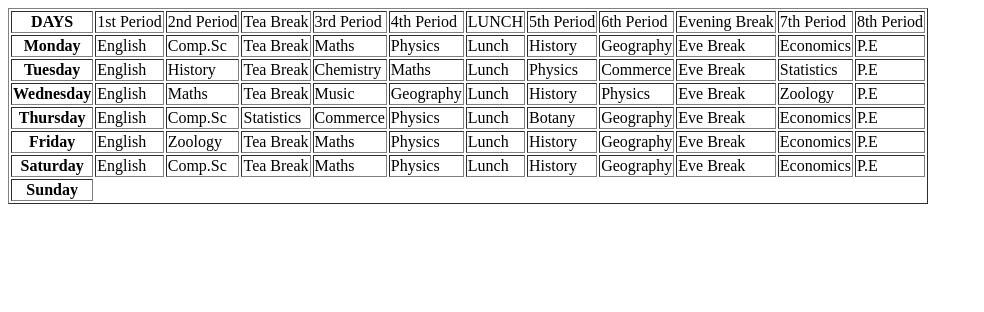
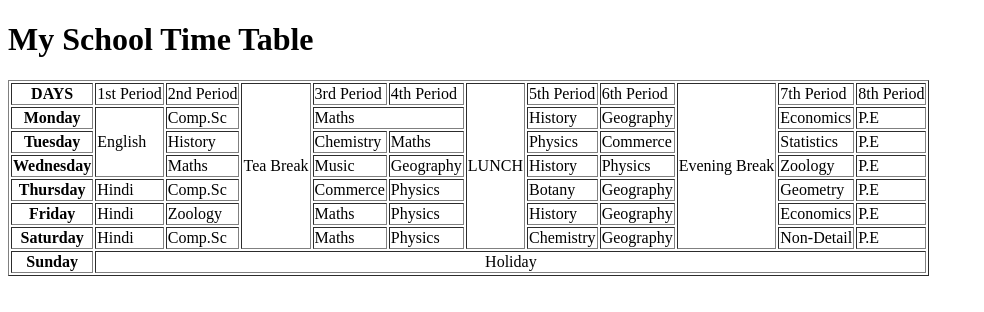
Before and after one commit to arjunultra/ineuron-FSJS2, a plain HTML site: page tables.html in a window 1280 px wide. Shown: the whole page, without its empty margins (0-984 px from the left). Drawn offline with Linux system fonts and the light colour scheme.

Commit message:
Final commit table done

```diff
--- a/tables.html
+++ b/tables.html
@@ -8,108 +8,89 @@
     <link rel="shortcut icon" href="/favicon/favicon.ico" type="image/x-icon" />
   </head>
   <body>
+    <h1>My School Time Table</h1>
     <!-- HTML Table -->
     <table border>
       <tr>
         <th>DAYS</th>
         <td>1st Period</td>
         <td>2nd Period</td>
-        <td>Tea Break</td>
+        <td rowspan="7">Tea Break</td>
         <td>3rd Period</td>
         <td>4th Period</td>
-        <td>LUNCH</td>
+        <td rowspan="7">LUNCH</td>
         <td>5th Period</td>
         <td>6th Period</td>
-        <td>Evening Break</td>
+        <td rowspan="7">Evening Break</td>
         <td>7th Period</td>
         <td>8th Period</td>
       </tr>
       <tr>
         <th>Monday</th>
-        <td>English</td>
+        <td rowspan="3">English</td>
         <td>Comp.Sc</td>
-        <td>Tea Break</td>
-        <td>Maths</td>
-        <td>Physics</td>
-        <td>Lunch</td>
+        <td colspan="2">Maths</td>
         <td>History</td>
         <td>Geography</td>
-        <td>Eve Break</td>
         <td>Economics</td>
         <td>P.E</td>
       </tr>
       <tr>
         <th>Tuesday</th>
-        <td>English</td>
         <td>History</td>
-        <td>Tea Break</td>
         <td>Chemistry</td>
         <td>Maths</td>
-        <td>Lunch</td>
         <td>Physics</td>
         <td>Commerce</td>
-        <td>Eve Break</td>
         <td>Statistics</td>
         <td>P.E</td>
       </tr>
       <tr>
         <th>Wednesday</th>
-        <td>English</td>
         <td>Maths</td>
-        <td>Tea Break</td>
         <td>Music</td>
         <td>Geography</td>
-        <td>Lunch</td>
         <td>History</td>
         <td>Physics</td>
-        <td>Eve Break</td>
         <td>Zoology</td>
         <td>P.E</td>
       </tr>
       <tr>
         <th>Thursday</th>
-        <td>English</td>
+        <td>Hindi</td>
         <td>Comp.Sc</td>
-        <td>Statistics</td>
         <td>Commerce</td>
         <td>Physics</td>
-        <td>Lunch</td>
         <td>Botany</td>
         <td>Geography</td>
-        <td>Eve Break</td>
-        <td>Economics</td>
+        <td>Geometry</td>
         <td>P.E</td>
       </tr>
       <tr>
         <th>Friday</th>
-        <td>English</td>
+        <td>Hindi</td>
         <td>Zoology</td>
-        <td>Tea Break</td>
         <td>Maths</td>
         <td>Physics</td>
-        <td>Lunch</td>
         <td>History</td>
         <td>Geography</td>
-        <td>Eve Break</td>
         <td>Economics</td>
         <td>P.E</td>
       </tr>
       <tr>
         <th>Saturday</th>
-        <td>English</td>
+        <td>Hindi</td>
         <td>Comp.Sc</td>
-        <td>Tea Break</td>
         <td>Maths</td>
         <td>Physics</td>
-        <td>Lunch</td>
-        <td>History</td>
+        <td>Chemistry</td>
         <td>Geography</td>
-        <td>Eve Break</td>
-        <td>Economics</td>
+        <td>Non-Detail</td>
         <td>P.E</td>
       </tr>
       <tr>
         <th>Sunday</th>
+        <td colspan="11" style="text-align: center">Holiday</td>
       </tr>
     </table>
   </body>
```
